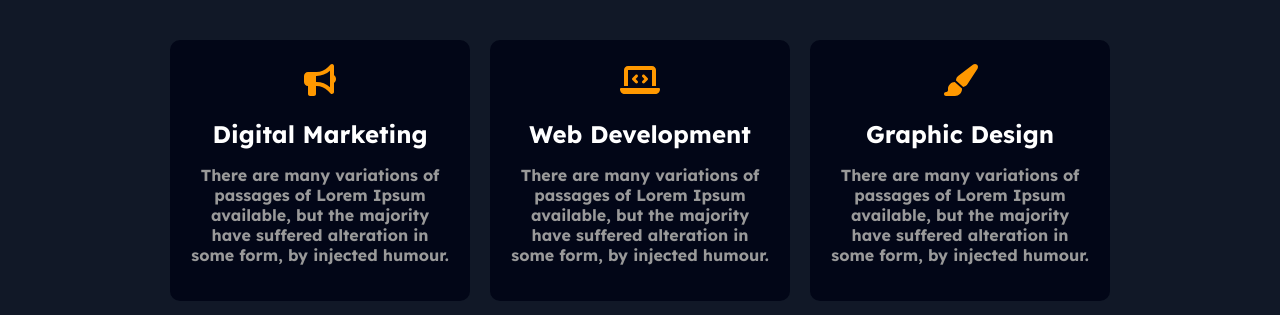
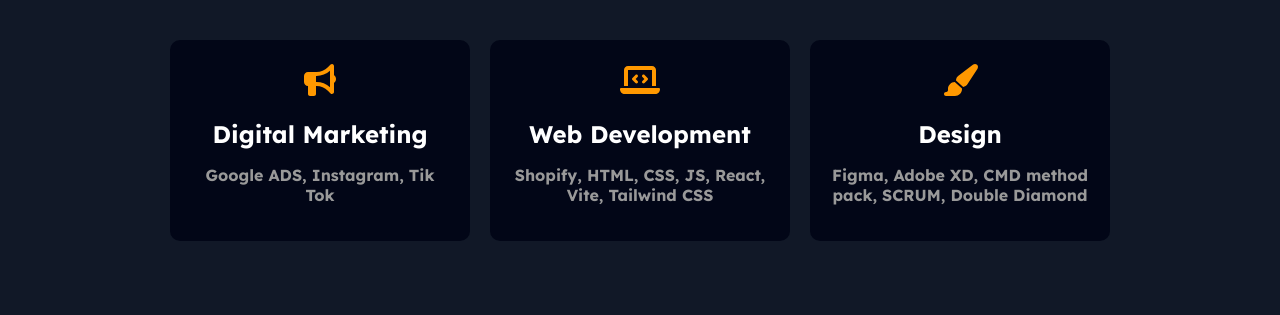
Before and after one commit to I5rov01/ivanpetrov, a React (Vite) app: page / in a window 1280 px wide. Shown: the part 1175-1490 px from the top of the page. Built offline with nearby package versions, Linux system fonts and the light colour scheme.

Commit message:
Updating services

```diff
--- a/src/Services.jsx
+++ b/src/Services.jsx
@@ -5,8 +5,8 @@
 
 const Services = () => {
   return (
-    <section id="service">
-    <div className="services">
+    <section id="services">
+    <div id="service" className="services">
       <div className="service-section">
         <h1>My <span>Service</span></h1>
       </div>
@@ -14,17 +14,17 @@
         <ServiceCard
           icon={faBullhorn}
           title="Digital Marketing"
-          description="There are many variations of passages of Lorem Ipsum available, but the majority have suffered alteration in some form, by injected humour."
+          description="Google ADS, Instagram, Tik Tok"
         />
         <ServiceCard
           icon={faLaptopCode}
           title="Web Development"
-          description="There are many variations of passages of Lorem Ipsum available, but the majority have suffered alteration in some form, by injected humour."
+          description="Shopify, HTML, CSS, JS, React, Vite, Tailwind CSS"
         />
         <ServiceCard
           icon={faPaintBrush}
-          title="Graphic Design"
-          description="There are many variations of passages of Lorem Ipsum available, but the majority have suffered alteration in some form, by injected humour."
+          title="Design"
+          description="Figma, Adobe XD, CMD method pack, SCRUM, Double Diamond"
         />
       </div>
     </div>
```
